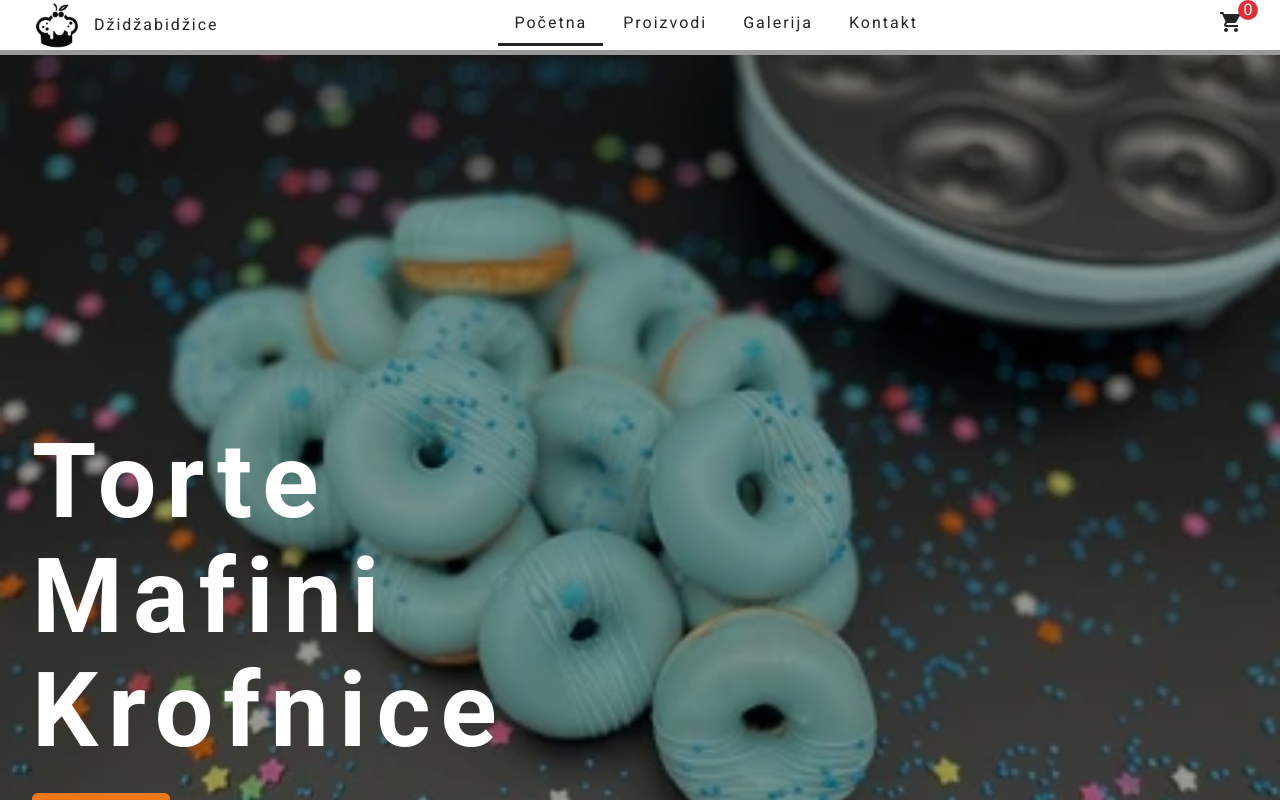
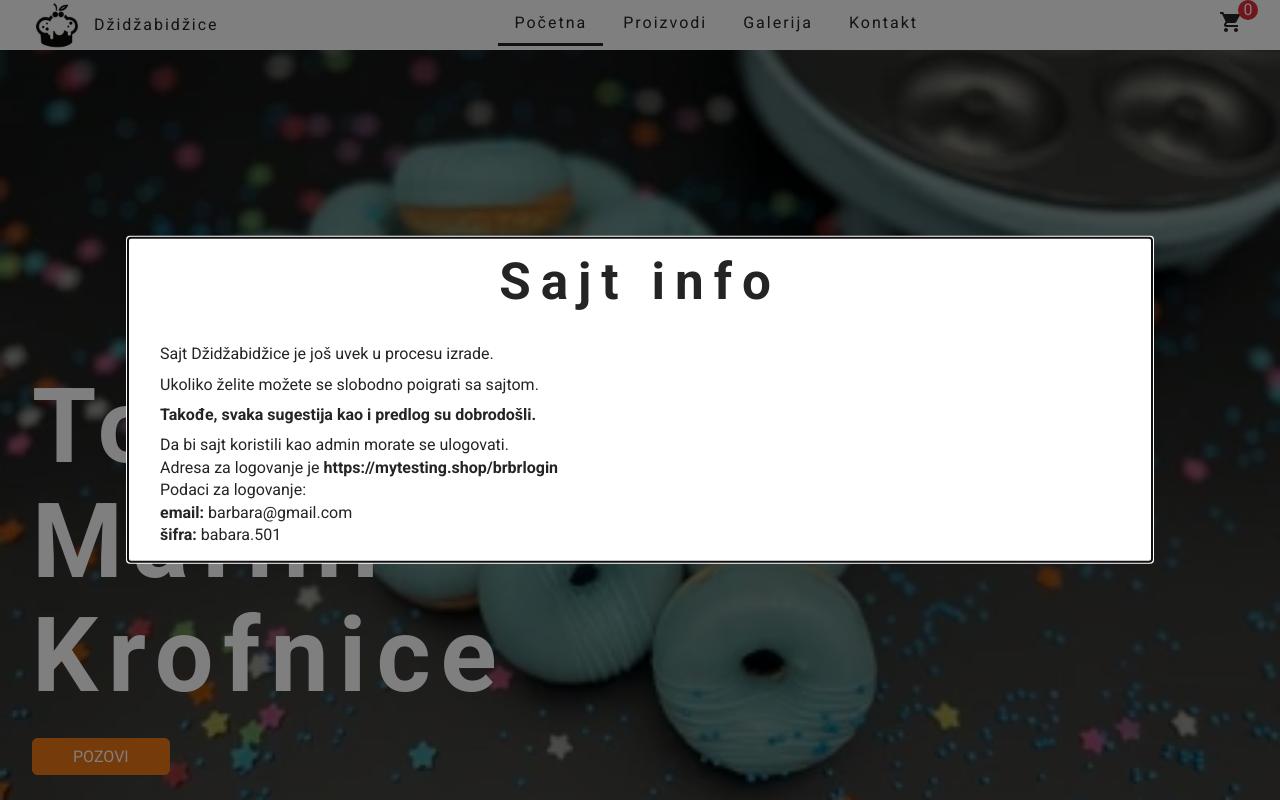
Before and after one commit to janaVukHana/dzidzabidzice-shop, a React (Vite) app in the folder react/: page / in a window 1280 px wide. Shown: the top 800 px of the page. Built offline with nearby package versions, Linux system fonts and the light colour scheme; no server answers; a web font is replaced by a local one.

Commit message:
fix spacing and add modal when user comes to the page

```diff
--- a/react/src/App.jsx
+++ b/react/src/App.jsx
@@ -1,5 +1,5 @@
 import { BrowserRouter, Routes, Route } from 'react-router-dom'
-import { useEffect } from 'react'
+import { useState, useEffect } from 'react'
 import { useStateContext } from './contexts/ContextProvider'
 import './App.css'
 
@@ -25,11 +25,16 @@ import ShowOrder from './views/admin/ShowOrder'
 
 import ScrollToTop from './components/ScrollToTop'
 import Protected from './components/Protected'
-import axiosClient from './axios-client'
+
+import Box from '@mui/material/Box';
+import Modal from '@mui/material/Modal';
 
 function App() {
 
   const {notification, setNotification} = useStateContext()
+  // Modal
+  const [open, setOpen] = useState(true)
+  const handleClose = () => setOpen(false);
 
   useEffect(() => {
 
@@ -74,6 +79,26 @@ function App() {
         <Footer />
       </BrowserRouter>
       {notification && <p className='notification'>{notification}</p>}
+
+      {/* Show website info */}
+      <Modal
+          onClose={handleClose}
+          open={open}
+        >
+          <Box className='modal' style={{padding: '0.5rem 2rem', width: '80%'}}>
+            <div>
+              <h1>Sajt info</h1>
+              <p>Sajt Džidžabidžice je još uvek u procesu izrade.</p>
+              <p>Ukoliko želite možete se slobodno poigrati sa sajtom.</p>
+              <p><b>Takođe, svaka sugestija kao i predlog su dobrodošli.</b></p>
+
+              <p>
+                Da bi sajt koristili kao admin morate se ulogovati.<br />Adresa za
+                logovanje je <b>https://mytesting.shop/brbrlogin</b><br /> Podaci za logovanje: <br /><b>email: </b>barbara@gmail.com<br /><b>šifra: </b>babara.501
+              </p>
+            </div>
+          </Box>
+        </Modal>
     </div>
   )
 }
--- a/react/src/index.css
+++ b/react/src/index.css
@@ -38,7 +38,6 @@ body {
 
 main {
   min-height: 100vh;
-  margin-top: 55px;
 }
 
 /* Typography */
--- a/react/src/views/Login.css
+++ b/react/src/views/Login.css
@@ -1,3 +1,3 @@
-/* .Login {
+.Login {
     margin-top: 55px;
-} */
+}
--- a/react/src/views/admin/Offer.css
+++ b/react/src/views/admin/Offer.css
@@ -1,6 +1,6 @@
-/* .Offer {
-
-} */
+  .Offer {
+    margin-top: 55px;
+  }
 
   .Offer table {
     width: 100%;
--- a/react/src/views/admin/OfferForm.css
+++ b/react/src/views/admin/OfferForm.css
@@ -1,3 +1,7 @@
+.OfferForm {
+    margin-top: 55px;
+}
+
 .OfferForm img {
     width: 60px;
     height: 60px;
--- a/react/src/views/admin/Orders.css
+++ b/react/src/views/admin/Orders.css
@@ -1,6 +1,6 @@
-/* .Orders {
-    color: green;
-} */
+.Orders {
+    margin-top: 55px;
+}
 
 .Orders table {
     width: 100%;
--- a/react/src/views/admin/ShowOrder.css
+++ b/react/src/views/admin/ShowOrder.css
@@ -1,6 +1,6 @@
-/* .ShowOrder {
-    color: yellow;
-} */
+  .ShowOrder {
+      margin-top: 55px;
+  }
 
   .ShowOrder .order {
     margin-bottom: 20px;
--- a/react/src/views/admin/ShowOrder.jsx
+++ b/react/src/views/admin/ShowOrder.jsx
@@ -15,7 +15,6 @@ export default function ShowOrder() {
         axiosClient.get('/orders/'+id)
           .then(({data}) => {
             setOrder(data.data)
-            console.log(data.data);
     })
     }, [])
 
```
